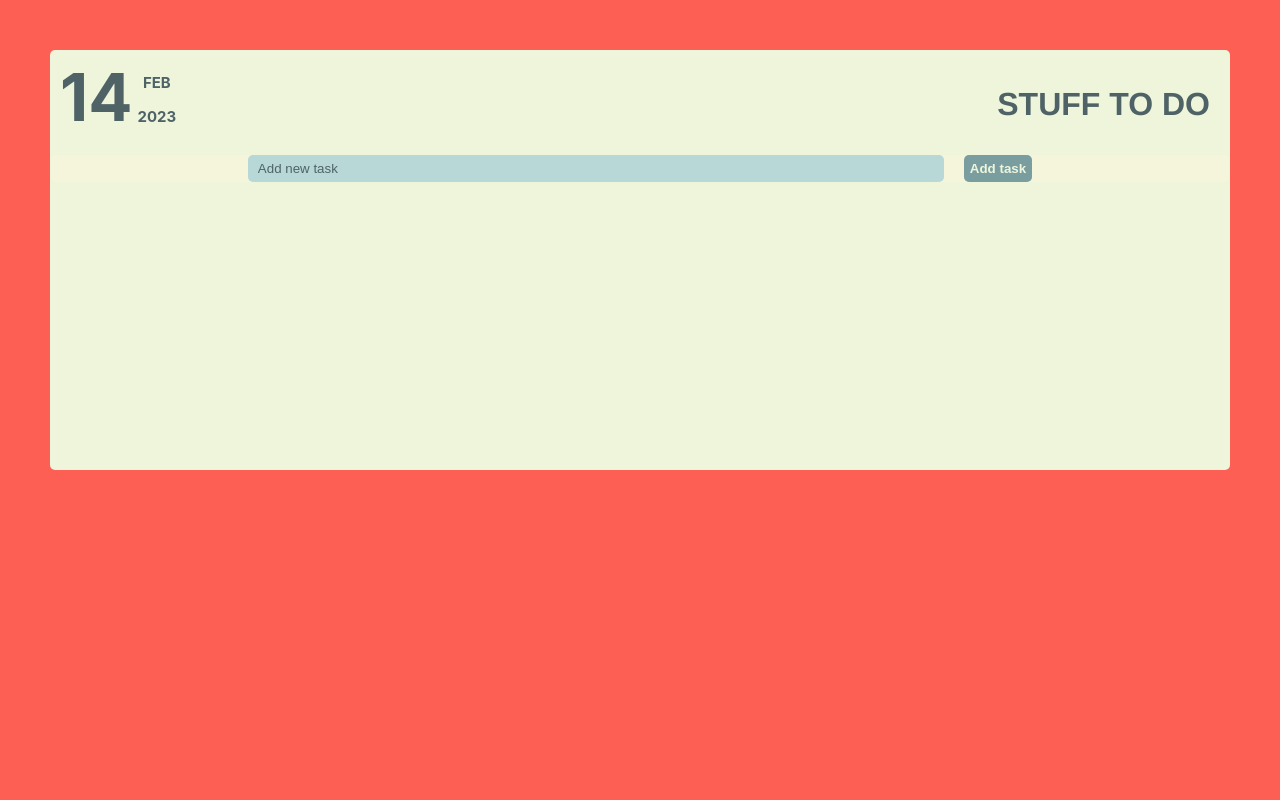
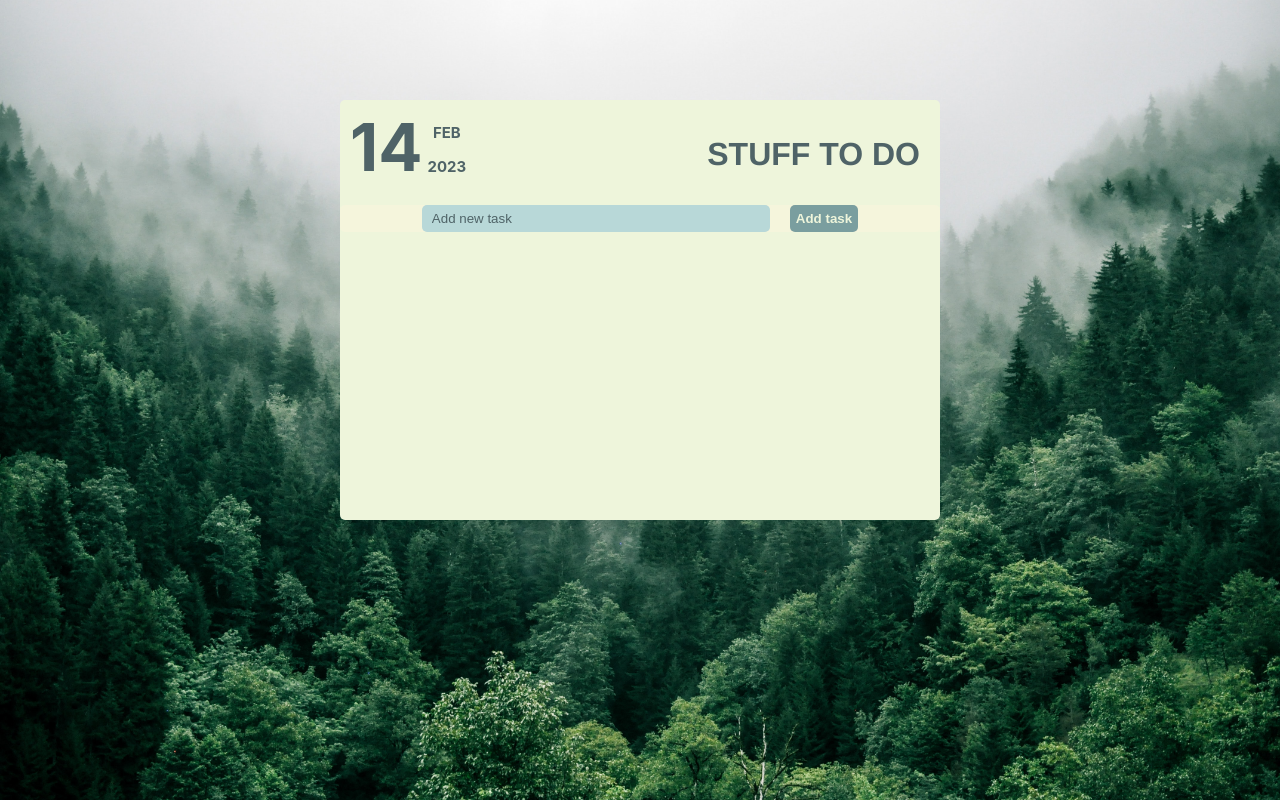
Before and after one commit to ratymatti/react-to-do, a React (Create React App) app: page / in a window 1280 px wide. Built offline with nearby package versions, Linux system fonts and the light colour scheme.

Commit message:
changed background image

```diff
--- a/src/App.css
+++ b/src/App.css
@@ -10,7 +10,9 @@
   background-color: var(--sand);
   text-align: center;
   min-height: 400px;
+  min-width: 600px;
   padding-bottom: 20px;
+  margin-top: 50px;
 }
 
 .App h1 {
--- a/src/index.css
+++ b/src/index.css
@@ -13,8 +13,15 @@
     sans-serif;
   -webkit-font-smoothing: antialiased;
   -moz-osx-font-smoothing: grayscale;
-  background-color: var(--background);
-  margin: 50px
+  background-image: url("./img/background-image.jpg");
+  background-repeat: no-repeat;
+  background-attachment: fixed;
+  background-position: center;
+  background-size: cover;
+  margin: 50px;
+  display: flex;
+  justify-content: center;
+  align-items: center;
 }
 
 code {
```
Also changed, not shown: src/img/background-image.jpg (added).
